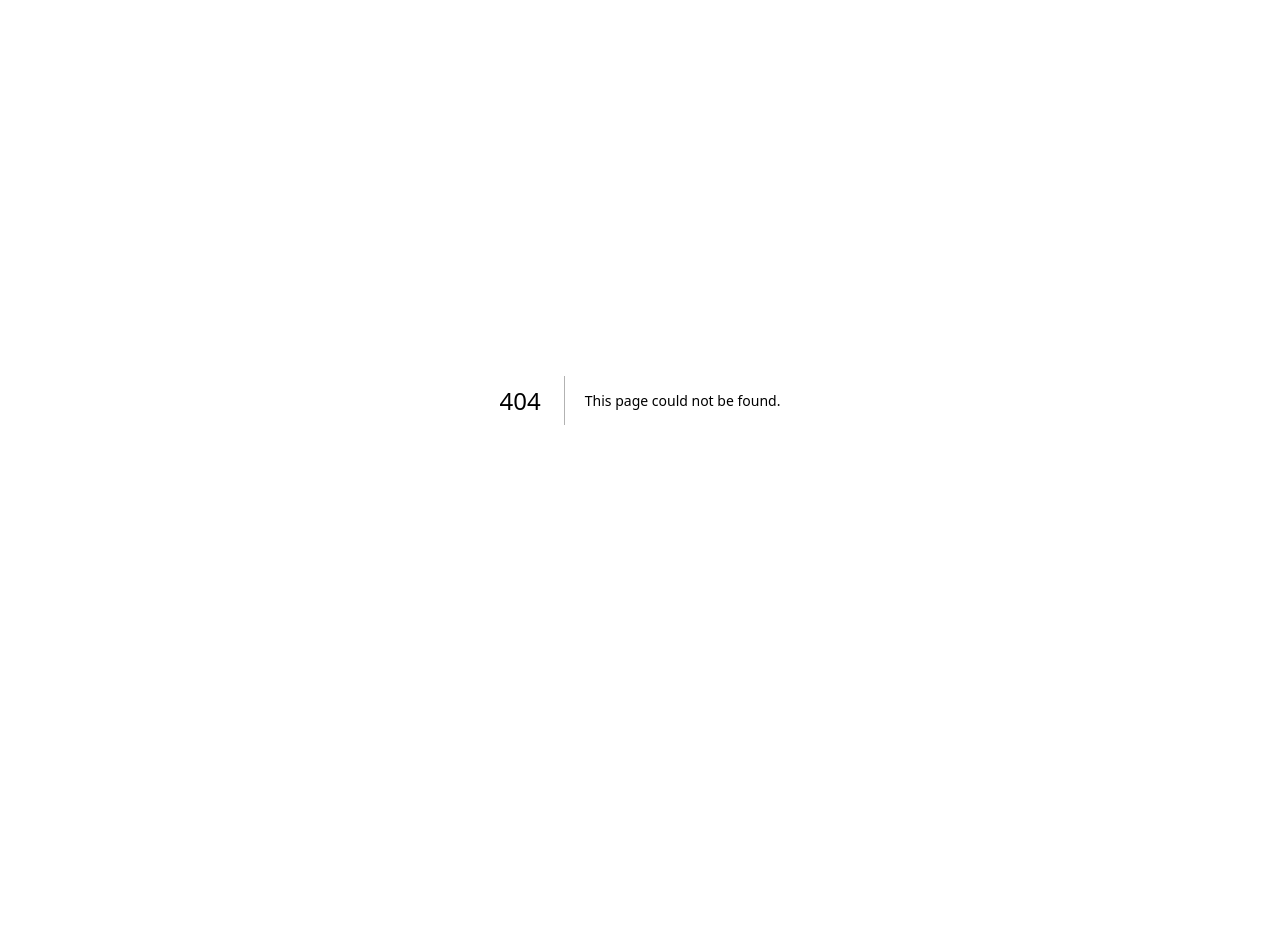
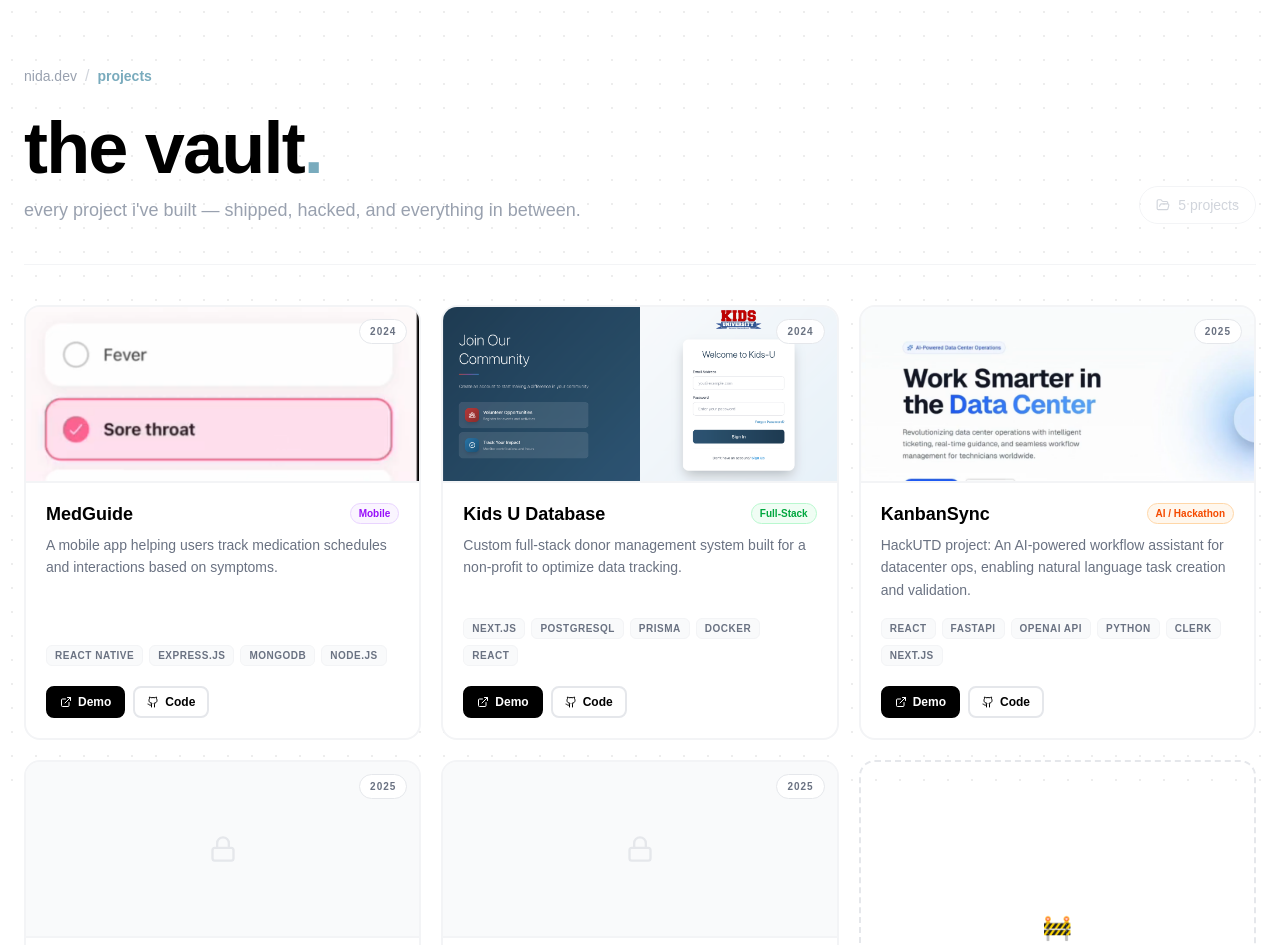
Before and after one commit to nidarath/porfolio, a Next.js app: page /projects in a window 1280 px wide. Before the commit this address had no page. Shown: the top 945 px of the page. Before the commit the page ends 800 px from the top, so only its background shows below. Built offline with nearby package versions, Linux system fonts and the light colour scheme.

Commit message:
added projects tab placeholders

```diff
--- /dev/null
+++ b/app/projects/page.tsx
@@ -0,0 +1,250 @@
+"use client";
+import { motion } from "framer-motion";
+import { Github, ExternalLink, Lock, FolderOpen } from "lucide-react";
+
+const projects = [
+  {
+    title: "MedGuide",
+    description:
+      "A mobile app helping users track medication schedules and interactions based on symptoms.",
+    tech: ["React Native", "Express.js", "MongoDB", "Node.js"],
+    image: "/medguide.png",
+    liveLink: "https://youtu.be/vfM3Prxhggk",
+    repoLink: "https://github.com/Nsujatno/MedGuide",
+    tag: "Mobile",
+    year: "2024",
+  },
+  {
+    title: "Kids U Database",
+    description:
+      "Custom full-stack donor management system built for a non-profit to optimize data tracking.",
+    tech: ["Next.js", "PostgreSQL", "Prisma", "Docker", "React"],
+    image: "/kidsU.png",
+    liveLink: "https://youtu.be/xM_jzEvte0I",
+    repoLink:
+      "https://github.com/UTDallasEPICS/Kids-U-Donor-Volunteer-Database",
+    tag: "Full-Stack",
+    year: "2024",
+  },
+  {
+    title: "KanbanSync",
+    description:
+      "HackUTD project: An AI-powered workflow assistant for datacenter ops, enabling natural language task creation and validation.",
+    tech: ["React", "FastAPI", "OpenAI API", "Python", "Clerk", "Next.js"],
+    image: "/hackutd25.png",
+    liveLink: "https://www.youtube.com/watch?v=R-fUu01G1gE",
+    repoLink: "https://github.com/Nsujatno/hackutd25",
+    tag: "AI / Hackathon",
+    year: "2025",
+  },
+  {
+    title: "Minesweeper Together",
+    description:
+      "A real-time multiplayer minesweeper game where players collaborate or compete in shared lobby rooms.",
+    tech: ["Next.js", "Socket.io", "Node.js", "Express"],
+    image: null,
+    liveLink: null,
+    repoLink: "https://github.com/Nsujatno/minesweeper-together",
+    tag: "Game",
+    year: "2025",
+  },
+  {
+    title: "Portfolio",
+    description:
+      "The very site you're on. A minimal, animated developer portfolio built with Next.js and Framer Motion.",
+    tech: ["Next.js", "TypeScript", "Tailwind", "Framer Motion"],
+    image: null,
+    liveLink: "https://nida.dev",
+    repoLink: "https://github.com/Nsujatno/my-portfolio",
+    tag: "Design",
+    year: "2025",
+  },
+];
+
+const tagColors: Record<string, string> = {
+  Mobile: "bg-purple-50 text-purple-600 border-purple-200",
+  "Full-Stack": "bg-green-50 text-green-600 border-green-200",
+  "AI / Hackathon": "bg-orange-50 text-orange-600 border-orange-200",
+  Game: "bg-blue-50 text-blue-600 border-blue-200",
+  Design: "bg-pink-50 text-pink-600 border-pink-200",
+};
+
+const containerVariants = {
+  hidden: {},
+  show: {
+    transition: {
+      staggerChildren: 0.07,
+    },
+  },
+};
+
+const cardVariants = {
+  hidden: { opacity: 0, y: 24 },
+  show: { opacity: 1, y: 0, transition: { duration: 0.4, ease: "easeOut" } },
+};
+
+export default function ProjectsPage() {
+  return (
+    <main className="min-h-screen bg-white relative overflow-x-hidden">
+      {/* dot grid background */}
+      <div
+        className="fixed inset-0 opacity-[0.07] pointer-events-none"
+        style={{
+          backgroundImage:
+            "radial-gradient(#000 1px, transparent 1px)",
+          backgroundSize: "24px 24px",
+        }}
+      />
+
+      {/* header */}
+      <div className="relative z-10 px-6 pt-16 pb-10 max-w-7xl mx-auto">
+        <motion.div
+          initial={{ opacity: 0, y: -16 }}
+          animate={{ opacity: 1, y: 0 }}
+          transition={{ duration: 0.5 }}
+        >
+          {/* breadcrumb */}
+          <div className="flex items-center gap-2 mb-6">
+            <a
+              href="/"
+              className="text-sm text-gray-400 hover:text-[#79ABBD] transition-colors font-medium"
+            >
+              nida.dev
+            </a>
+            <span className="text-gray-300">/</span>
+            <span className="text-sm text-[#79ABBD] font-bold">projects</span>
+          </div>
+
+          <div className="flex items-end justify-between flex-wrap gap-4">
+            <div>
+              <h1 className="text-5xl md:text-7xl font-black text-black tracking-tight leading-none">
+                the vault
+                <span className="text-[#79ABBD]">.</span>
+              </h1>
+              <p className="text-gray-400 font-medium mt-3 text-base md:text-lg">
+                every project i&apos;ve built — shipped, hacked, and everything in between.
+              </p>
+            </div>
+            <div className="flex items-center gap-2 text-gray-300 border border-gray-100 rounded-full px-4 py-2 text-sm font-medium">
+              <FolderOpen size={14} />
+              <span>{projects.length} projects</span>
+            </div>
+          </div>
+
+          {/* divider */}
+          <div className="mt-10 h-px bg-gray-100" />
+        </motion.div>
+      </div>
+
+      {/* project grid */}
+      <motion.div
+        variants={containerVariants}
+        initial="hidden"
+        animate="show"
+        className="relative z-10 px-6 pb-24 max-w-7xl mx-auto grid grid-cols-1 sm:grid-cols-2 lg:grid-cols-3 gap-5"
+      >
+        {projects.map((project, index) => (
+          <motion.div
+            key={index}
+            variants={cardVariants}
+            whileHover={{ y: -5, boxShadow: "6px 6px 0px 0px #79ABBD" }}
+            className="group bg-white rounded-2xl border-2 border-gray-100 hover:border-black overflow-hidden flex flex-col transition-all duration-300"
+          >
+            {/* image / placeholder */}
+            <div className="h-44 w-full bg-gray-50 border-b-2 border-gray-100 group-hover:border-black overflow-hidden relative transition-colors duration-300">
+              {project.image ? (
+                // eslint-disable-next-line @next/next/no-img-element
+                <img
+                  src={project.image}
+                  alt={project.title}
+                  className="w-full h-full object-cover transition-transform duration-500 group-hover:scale-105"
+                />
+              ) : (
+                <div className="w-full h-full flex items-center justify-center">
+                  <Lock size={28} className="text-gray-200" />
+                </div>
+              )}
+
+              {/* year badge */}
+              <span className="absolute top-3 right-3 bg-white/90 backdrop-blur-sm border border-gray-200 text-gray-500 text-[10px] font-bold rounded-full px-2.5 py-1 tracking-widest">
+                {project.year}
+              </span>
+            </div>
+
+            {/* content */}
+            <div className="p-5 flex flex-col grow">
+              {/* tag + title */}
+              <div className="flex items-start justify-between gap-2 mb-2">
+                <h2 className="text-lg font-black text-black group-hover:text-[#79ABBD] transition-colors leading-tight">
+                  {project.title}
+                </h2>
+                <span
+                  className={`shrink-0 text-[10px] font-bold px-2 py-0.5 rounded-full border ${tagColors[project.tag] ?? "bg-gray-50 text-gray-500 border-gray-200"}`}
+                >
+                  {project.tag}
+                </span>
+              </div>
+
+              <p className="text-gray-500 text-sm leading-relaxed font-medium grow mb-4">
+                {project.description}
+              </p>
+
+              {/* tech stack */}
+              <div className="flex flex-wrap gap-1.5 mb-5">
+                {project.tech.map((t) => (
+                  <span
+                    key={t}
+                    className="px-2 py-0.5 bg-gray-50 border border-gray-100 text-gray-500 text-[10px] font-bold rounded-md uppercase tracking-wider group-hover:border-[#79ABBD]/40 transition-colors"
+                  >
+                    {t}
+                  </span>
+                ))}
+              </div>
+
+              {/* action buttons */}
+              <div className="flex items-center gap-2 mt-auto">
+                {project.liveLink ? (
+                  <a
+                    href={project.liveLink}
+                    target="_blank"
+                    rel="noopener noreferrer"
+                    className="flex items-center gap-1.5 px-3 py-1.5 bg-black text-white rounded-lg text-xs font-bold border-2 border-black hover:bg-gray-800 transition-colors"
+                  >
+                    <ExternalLink size={12} />
+                    Demo
+                  </a>
+                ) : (
+                  <span className="flex items-center gap-1.5 px-3 py-1.5 bg-gray-50 text-gray-300 rounded-lg text-xs font-bold border-2 border-gray-100 cursor-not-allowed select-none">
+                    <Lock size={12} />
+                    Soon
+                  </span>
+                )}
+                {project.repoLink && (
+                  <a
+                    href={project.repoLink}
+                    target="_blank"
+                    rel="noopener noreferrer"
+                    className="flex items-center gap-1.5 px-3 py-1.5 bg-white text-black rounded-lg text-xs font-bold border-2 border-gray-200 hover:border-black transition-colors"
+                  >
+                    <Github size={12} />
+                    Code
+                  </a>
+                )}
+              </div>
+            </div>
+          </motion.div>
+        ))}
+
+        {/* "more coming" card */}
+        <motion.div
+          variants={cardVariants}
+          className="rounded-2xl border-2 border-dashed border-gray-200 flex flex-col items-center justify-center p-10 text-center min-h-[200px]"
+        >
+          <p className="text-2xl mb-2">🚧</p>
+          <p className="text-gray-400 text-sm font-bold">more coming soon</p>
+          <p className="text-gray-300 text-xs mt-1">always building something</p>
+        </motion.div>
+      </motion.div>
+    </main>
+  );
+}
```
